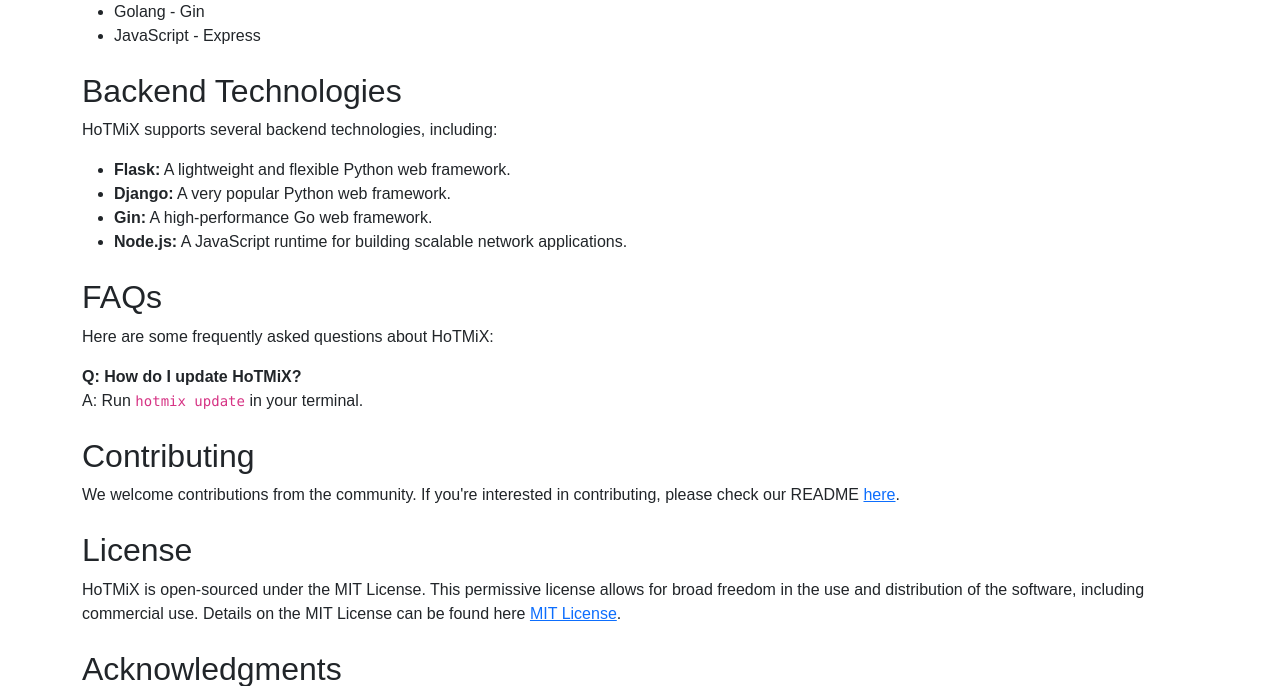
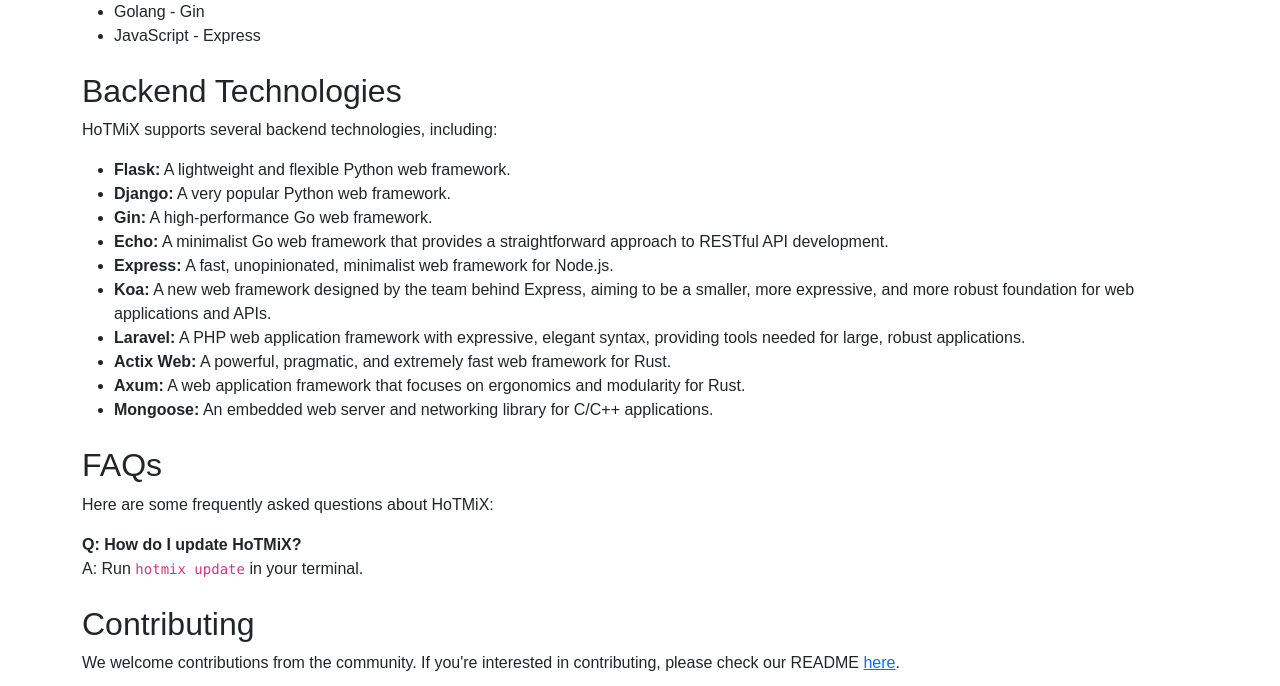
Before and after one commit to KDreynolds/hotmix_site, a Flask app: page /templates/docs.html in a window 1280 px wide. Shown: the part 1245-1931 px from the top of the page. Run offline with Flask 3, Linux system fonts and the light colour scheme.

Commit message:
Update docs.html

```diff
--- a/templates/docs.html
+++ b/templates/docs.html
@@ -107,7 +107,6 @@
             </ul>
         </section>
 
-
         <section id="backend-technologies" class="my-4">
             <h2>Backend Technologies</h2>
             <p>HoTMiX supports several backend technologies, including:</p>
@@ -115,7 +114,13 @@
                 <li><strong>Flask:</strong> A lightweight and flexible Python web framework.</li>
                 <li><strong>Django:</strong> A very popular Python web framework.</li>
                 <li><strong>Gin:</strong> A high-performance Go web framework.</li>
-                <li><strong>Node.js:</strong> A JavaScript runtime for building scalable network applications.</li>
+                <li><strong>Echo:</strong> A minimalist Go web framework that provides a straightforward approach to RESTful API development.</li>
+                <li><strong>Express:</strong> A fast, unopinionated, minimalist web framework for Node.js.</li>
+                <li><strong>Koa:</strong> A new web framework designed by the team behind Express, aiming to be a smaller, more expressive, and more robust foundation for web applications and APIs.</li>
+                <li><strong>Laravel:</strong> A PHP web application framework with expressive, elegant syntax, providing tools needed for large, robust applications.</li>
+                <li><strong>Actix Web:</strong> A powerful, pragmatic, and extremely fast web framework for Rust.</li>
+                <li><strong>Axum:</strong> A web application framework that focuses on ergonomics and modularity for Rust.</li>
+                <li><strong>Mongoose:</strong> An embedded web server and networking library for C/C++ applications.</li>
             </ul>
         </section>
 
```
